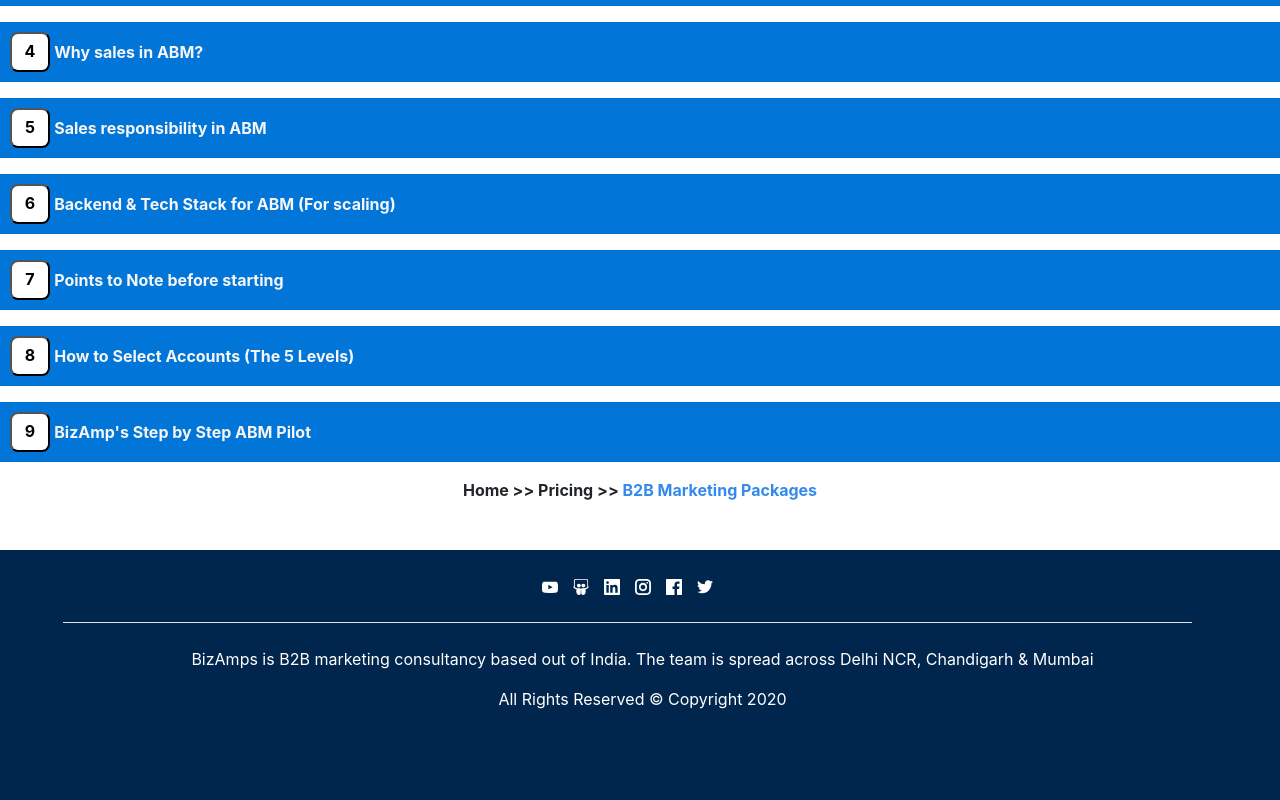
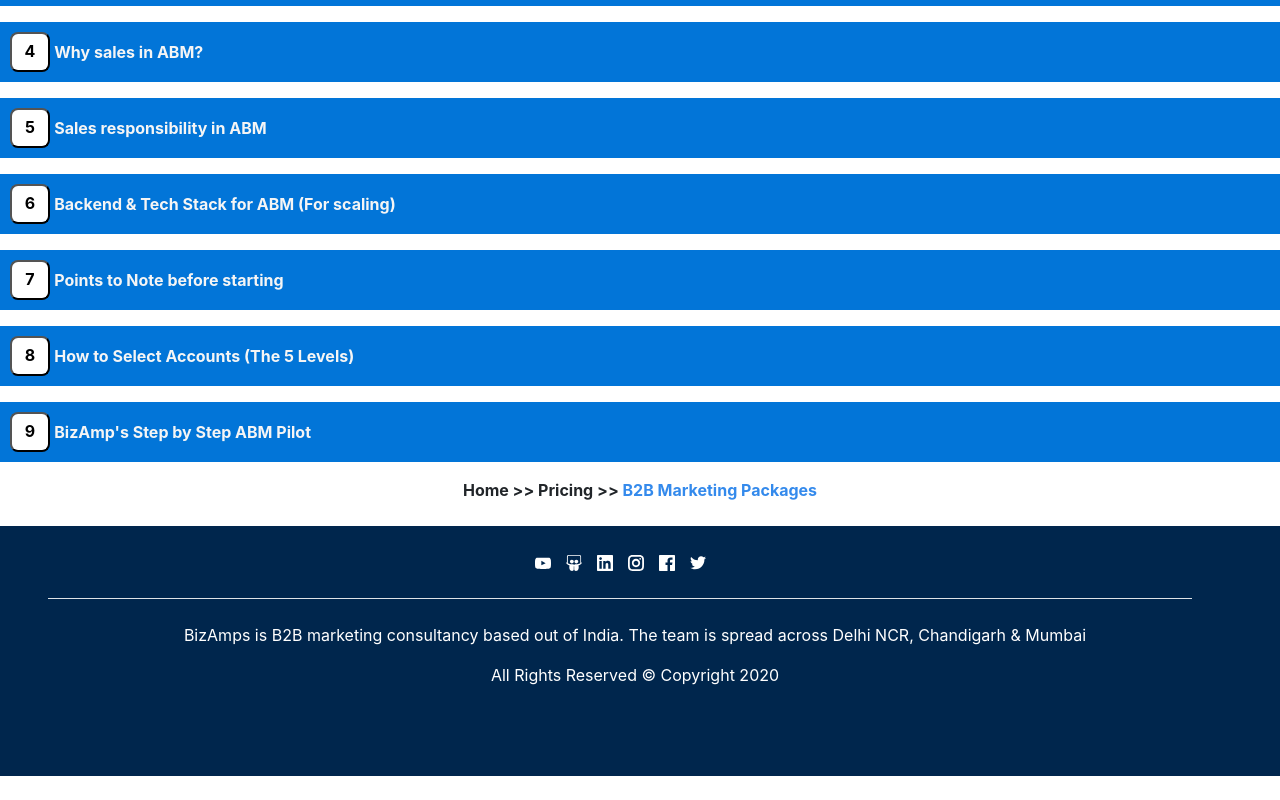
Before and after one commit to Sahithyasp/Project, a React (Create React App) app: page / in a window 1280 px wide. Shown: the part 1231-2031 px from the top of the page. After the commit the page ends 2007 px from the top, so only its background shows below. Built offline with nearby package versions, Linux system fonts and the light colour scheme.

Commit message:
last commit

```diff
--- a/src/index.js
+++ b/src/index.js
@@ -420,7 +420,6 @@ class Project extends React.Component {
             </b>
           </center>
           <br></br>
-          <br></br>
 
           <div
             style={{
@@ -431,7 +430,7 @@ class Project extends React.Component {
             }}
           >
             <br></br>{" "}
-            <center style={{ paddingLeft: 15 }}>
+            <center>
               <GrYoutube></GrYoutube>
               <span style={{ paddingLeft: 15 }}>
                 <FaSlideshare></FaSlideshare>
```
